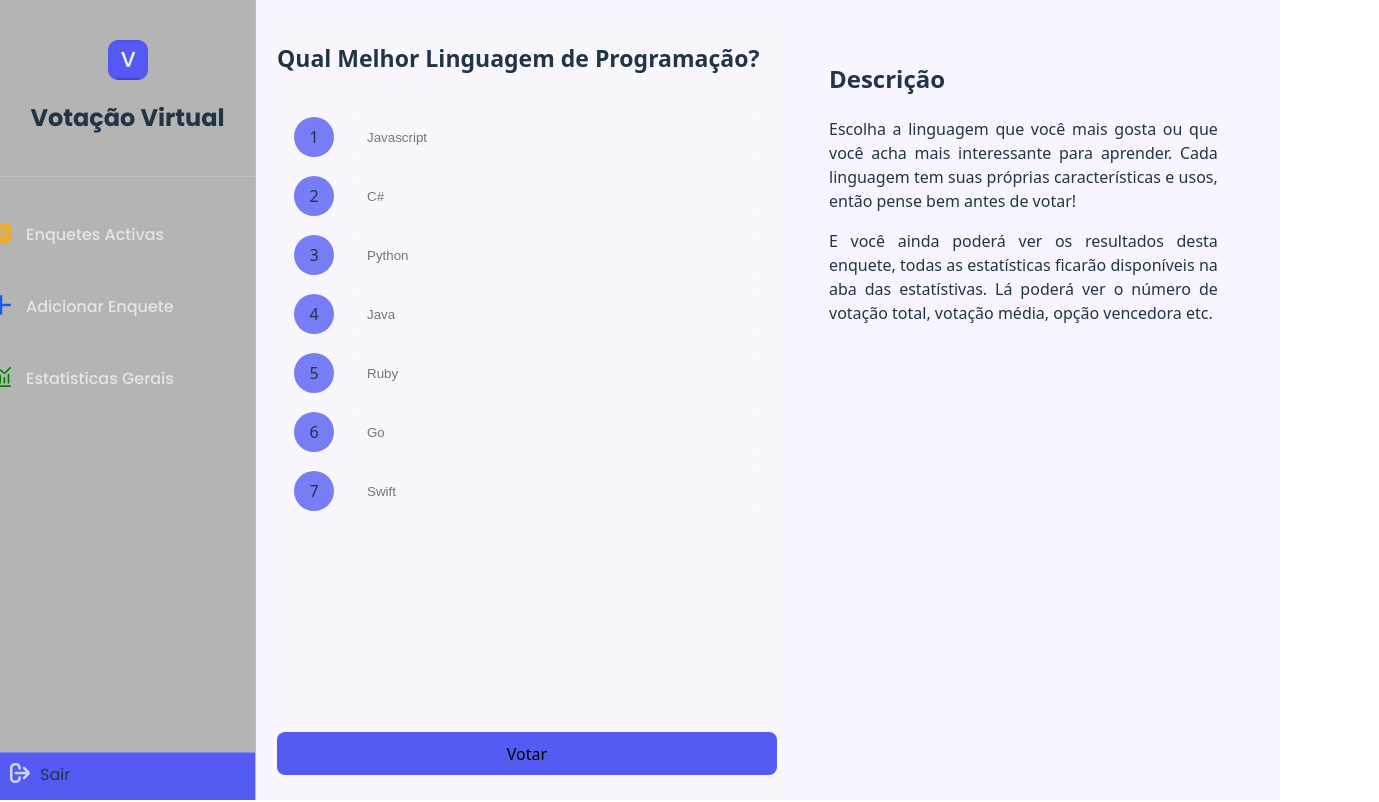
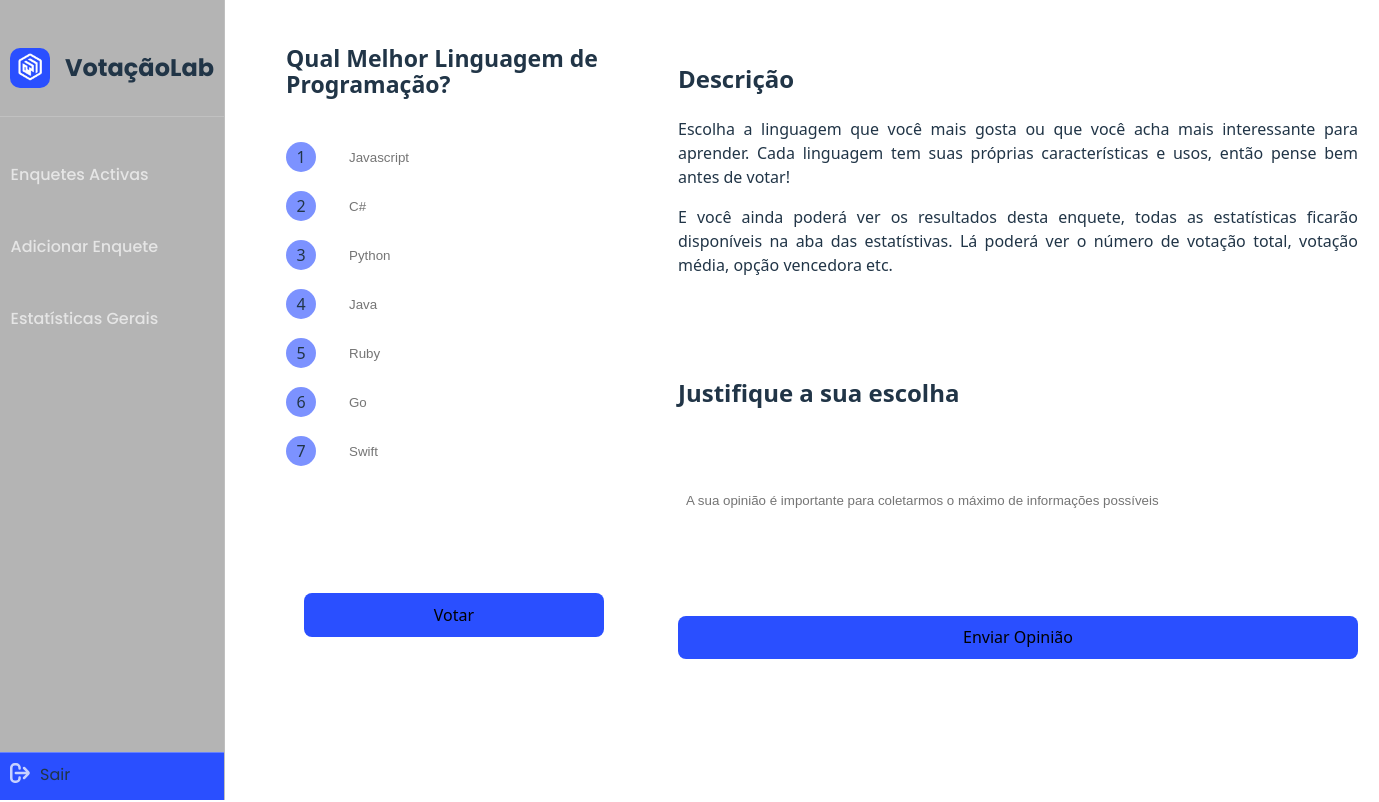
Before and after one commit to joelpanzojose/vote_oficial, a React (Vite) app: page / in a window 1280 px wide. Shown: the whole page, 1379 px wide, since content can reach past the window. Built offline with nearby package versions, Linux system fonts and the light colour scheme.

Commit message:
Ajustei a paleta de cores

```diff
--- a/src/App.css
+++ b/src/App.css
@@ -2,10 +2,10 @@
   width: 100vw;
   height: 100vh;
   display: flex;
-
+  gap: 40px;
 
 }
 main{
-  background-color: #892be20c;
+
   width: 80vw;
 }
--- a/src/componentes/EnqueteCard/Enquete.jsx
+++ b/src/componentes/EnqueteCard/Enquete.jsx
@@ -5,9 +5,11 @@ function Enquete(props) {
     return (
         <div className="corpoEnquete">
 
+
+
             <div className="CardEnquete">
             <h1>{props.titulo}</h1>
-                <form>
+                <form className="form_enquete">
                     <div className="enquetecontent">
 
                     {props.opcoes && props.opcoes.map((opcao, idx) => (
@@ -25,10 +27,27 @@ function Enquete(props) {
                 </form>
             </div>
 
-            <div className="CardDescricao">
-                <h2>Descrição</h2>
+            <div className="CardDesctalhes">
+
+                <div className="descricao">
+                    <h2>Descrição</h2>
                     <p>{props.primeirotexto}</p>
                     <p>{props.segundotexto}</p>
+                </div>
+
+                <div className="opiniao">
+                    <form action="#">
+                        <h2>Justifique a sua escolha</h2>
+                        <label htmlFor="idopiniao">
+                            Dê-nos a sua opinião (Opcional)
+                        </label>
+
+                        <textarea name="opiniao" id="idopiniao" placeholder="A sua opinião é importante para coletarmos o máximo de informações possíveis "></textarea>
+
+                        <button>Enviar Opinião</button>
+                    </form>
+                </div>
+
             </div>
 
         </div>
--- a/src/componentes/EnqueteCard/EnqueteCard.css
+++ b/src/componentes/EnqueteCard/EnqueteCard.css
@@ -4,46 +4,34 @@
 .corpoEnquete{
     padding: 10px;
     display: flex;
-    /* align-items: center; */
     margin-top: 10px;
     height: 95vh;
     width: 95%;
-    gap: 20px;
-
+    gap: 35px;
     border-radius: 10px;
 }
 .CardEnquete{
     background-color: #ffffff18;
     border-radius: 10px;
     padding: 10px;
-    height: 95vh;
     border: 1px solid rgba(255, 255, 255, 0.185);
+
+    width: 380px;
+    height: 75.5vh;
 }
-/* .CardEnquete{
-    background-color: #ffffff10;
-    padding: 10px;
-    display: flex;
-    align-items: center;
-    margin-top: 10px;
-    height: 95vh;
-    width: 500px;
-    gap: 20px;
-
-    border-radius: 10px;
-} */
 h1{
     font-size: 23px;
 }
-form{
+.form_enquete{
     display: flex;
     flex-direction: column;
-    justify-content: space-between;
     align-items: center;
     height: 86vh;
+    gap: 125px;
 }
 form .divbtnVotar button{
-    width: 500px;
-    background-color: #535bf2;
+    width: 300px;
+    background-color: #2a4fff;
 }
 .enquetecontent{
     display: flex;
@@ -59,18 +47,18 @@ form .divbtnVotar button{
     gap: 20px;
 }
 .divOption label{
-    width: 20px;
-    height: 20px;
+    width: 10px;
+    height: 10px;
     padding: 10px;
-    background-color: #535bf2c7;
+    background-color: #2a4eff9d;
     border-radius: 20px;
     display: flex;
     align-items: center;
     justify-content: center;
 }
 .divOption input{
-    width: 400px;
-    height: 40px;
+    width: 280px;
+    height: 30px;
     border-radius: 5px;
     border: 1px solid #ffffff21;
     background-color: #ffffff18;
@@ -78,12 +66,55 @@ form .divbtnVotar button{
 .divOption input::placeholder{
     padding: 10px;
 }
-.CardDescricao{
+.CardDesctalhes{
     width: 700px;
-    height: 500px;
+    height: 72.5vh;
+    border-radius: 10px;
+    text-align: justify;
+
+    display: flex;
+    flex-direction: column;
+    align-items: center;
+    gap: 20px;
+}
+.descricao{
+    width: 680px;
     padding: 20px;
     border-radius: 10px;
     border: 1px solid rgba(255, 255, 255, 0.185);
     background-color: #ffffff10;
     text-align: justify;
 }
+.opiniao{
+    width: 680px;
+    height: 600px;
+    padding: 20px;
+    border-radius: 10px;
+    border: 1px solid rgba(255, 255, 255, 0.185);
+    background-color: #ffffff10;
+    text-align: justify;
+
+    display: flex;
+    flex-direction: column;
+}
+.opiniao form{
+    display: flex;
+    gap: 15px;
+    flex-direction: column;
+}
+.opiniao form label{
+    color: #ffffff69;
+}
+.opiniao form textarea{
+    height: 100px;
+    outline: none;
+    padding: 8px;
+    resize: none;
+    border: none;
+    border-radius: 10px;
+    font-family: Arial, Helvetica, sans-serif;
+    background-color: #ffffff18;
+}
+.opiniao form button{
+    background-color: #2a4fff;
+}
--- a/src/componentes/Menufix/menu.css
+++ b/src/componentes/Menufix/menu.css
@@ -28,8 +28,9 @@ a:hover{
     display: flex;
     align-items: center;
     justify-content: start;
-    flex-direction: column;
-    padding: 20px;
+    /* flex-direction: column; */
+    gap: 15px;
+    padding: 10px;
     border-bottom: 0.01rem solid rgba(255, 255, 255, 0.178);
 
 }
@@ -53,12 +54,12 @@ a:hover{
     padding: 10px;
 }
 .corpomenu nav ul li:hover{
-     background-color: #535bf2;
+     background-color: #2a4fff;
      border-radius: 10px;
      color: black;
 }
 .active{
-    background-color: #535bf2;
+    background-color: #2a4fff;
     border-radius: 10px;
 }
 
@@ -77,6 +78,6 @@ a:hover{
     gap: 10px;
     padding: 10px;
     border-top: 1px solid rgba(255, 255, 255, 0.281);
-    background-color: #535bf2;
+    background-color: #2a4fff;
     cursor: pointer;
 }
--- a/src/componentes/Menufix/menufix.jsx
+++ b/src/componentes/Menufix/menufix.jsx
@@ -11,7 +11,7 @@ function Menufix() {
 
                 <div className="cabecalho">
                     <img className="voto" src={VotoImg} alt="Voto" />
-                    <h2>Votação Virtual</h2>
+                    <h2>VotaçãoLab</h2>
                 </div>
 
                 <div className="corpomenu">
--- a/src/index.css
+++ b/src/index.css
@@ -5,7 +5,7 @@
 
   color-scheme: light dark;
   color: rgba(255, 255, 255, 0.87);
-  background-color: #0f0f0f;
+  background-color: #22262e;
 
   font-synthesis: none;
   text-rendering: optimizeLegibility;
```
Also changed, not shown: src/assets/img/IconVoto.png.
